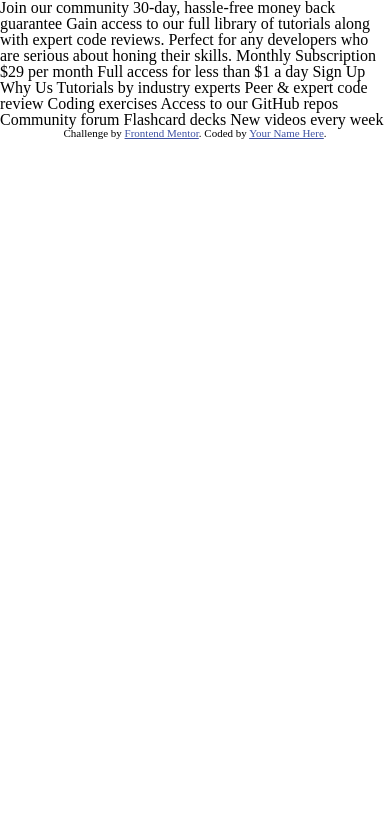
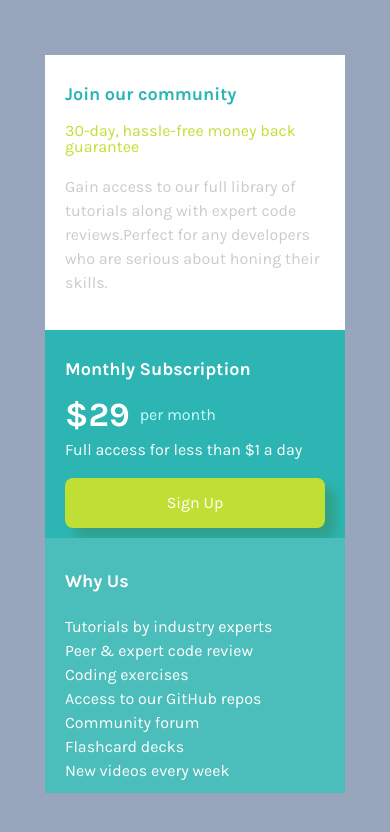
Before and after one commit to wxn1229/single-price-grid, a plain HTML site: page index.html in a window 390 px wide. Drawn offline with Linux system fonts and the light colour scheme.

Commit message:
mobile-finished

```diff
--- a/index.css
+++ b/index.css
@@ -0,0 +1,110 @@
+@import url('https://fonts.googleapis.com/css2?family=Karla:wght@400;700&family=Outfit:wght@300;400;600&display=swap');
+
+*{
+  box-sizing: border-box;
+}
+html{
+  width: 100%;
+  height: 100%;
+}
+body{
+  width: 100%;
+  height: 100%;
+  background-color: hsl(218, 22%, 67%) ;
+  display: flex;
+  justify-content: center;
+  align-items:center;
+  font-size: 16px;
+  font-family: "Karla" ;
+
+}
+.container{
+  width: 300px;
+  height: 87%;
+  display: flex;
+  justify-items: center;
+  align-items: center;
+  flex-direction: column;
+  background-color: white;
+
+
+}
+.join , .price, .whyus{
+  width: 100%;
+  display: flex;
+  flex:1;
+  flex-direction: column;
+  align-items: flex-start;
+  padding: 10px 20px;
+}
+
+h1{
+  font-size: 18px;
+  margin-bottom: 20px;
+  font-weight: 700;
+  margin:20px 0;
+
+}
+
+.join h1{
+  color:hsl(179, 61%, 44%);
+}
+
+.join h2{
+  color:hsl(71, 73%, 54%);
+  margin-bottom: 20px;
+  font-weight: 500;
+}
+
+.join p{
+  color: hsl(220, 6%, 80%);
+  line-height: 1.5;
+  margin-bottom: 25px;
+  font-weight: 0;
+}
+
+.price{
+  background-color: hsl(179, 61%, 44%);
+  color: white;
+  height: 30%;
+}
+
+.price h2{
+  display: flex;
+  align-items: center;
+  color: hsl(180, 100%, 89%);
+}
+
+.price span{
+  font-weight: 900;
+  font-size: 34px;
+  color: white;
+  margin-right: 10px;
+}
+
+.price h3{
+  display: block;
+  margin-top: 10px;
+  margin-bottom: 20px;
+}
+
+.price a{
+  display: flex;
+  width: 100%;
+  height: 50px;
+  border-radius: 8px;
+  background-color: hsl(71, 73%, 54%);
+  text-decoration: none;
+  justify-content: center;
+  align-items: center;
+  color: white;
+  font-weight: 500;
+  box-shadow: 10px 10px 10px hsl(168, 53%, 41%);
+
+}
+
+.whyus {
+  color: white;
+  background-color: hsl(179, 47%, 52%);
+  line-height: 1.5;
+}
--- a/index.html
+++ b/index.html
@@ -10,65 +10,56 @@
   <link rel="stylesheet"  href="reset.css">
   <link rel="stylesheet" type="" href="index.css">
   <!-- Feel free to remove these styles or customise in your own stylesheet 👍 -->
-  <style>
-    .attribution { font-size: 11px; text-align: center; }
-    .attribution a { color: hsl(228, 45%, 44%); }
-  </style>
 </head>
 <body>
   <div class="container">
    <div class="join">
-    <h1></h1>
-    <h2></h2>
-    <p></p>
+    <h1>Join our community</h1>
+    <h2>30-day, hassle-free money back guarantee</h2>
+    <p>Gain access to our full library of tutorials along with expert code reviews.Perfect for any developers who are serious about honing their skills.</p>
 
    </div>
    <div class="price">
-    <h1></h1>
-    <h2></h2>
-    <h3></h3>
-    <a href="#"></a>
+    <h1>Monthly Subscription</h1>
+    <h2><span>&dollar;29</span> per month</h2>
+    <h3>Full access for less than $1 a day</h3>
+    <a href="#">Sign Up</a>
 
    </div>
     <div class="whyus">
-     <h1></h1>
-     <p></p>
-     <p></p>
-     <p></p>
-     <p></p>
-     <p></p>
+     <h1>Why Us</h1>
+     <p>Tutorials by industry experts</p>
+     <p>Peer &amp; expert code review</p>
+     <p>Coding exercises</p>
+     <p>Access to our GitHub repos</p>
+     <p>Community forum</p>
+     <p>Flashcard decks</p>
+     <p>New videos every week</p>
     </div>
   </div>
-  Join our community
 
-  30-day, hassle-free money back guarantee
 
-  Gain access to our full library of tutorials along with expert code reviews.
-  Perfect for any developers who are serious about honing their skills.
 
-  Monthly Subscription
 
-  &dollar;29 per month
 
-  Full access for less than &dollar;1 a day
 
-  Sign Up
 
-  Why Us
 
-  Tutorials by industry experts
-  Peer &amp; expert code review
-  Coding exercises
-  Access to our GitHub repos
-  Community forum
-  Flashcard decks
-  New videos every week
 
-  <footer>
-    <p class="attribution">
-      Challenge by <a href="https://www.frontendmentor.io?ref=challenge" target="_blank">Frontend Mentor</a>.
-      Coded by <a href="#">Your Name Here</a>.
-    </p>
-  </footer>
+
+
+
+
+
+
+
+
+
+
+
+
+
+
+
 </body>
 </html>
```
Also changed, not shown: design/mobile-design.jpg.
